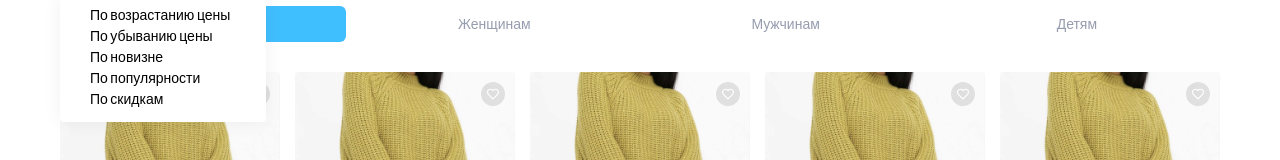
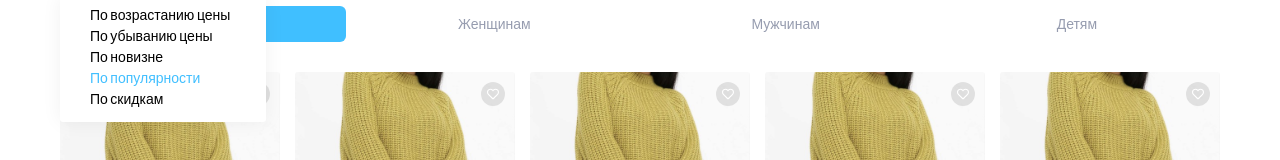
Before and after one commit to tameoo/shop-app, a React (Create React App) app: page /category/1 in a window 1280 px wide. Both pictures are taken after a click on the button "По популярности". Shown: the part 139-299 px from the top of the page. Built offline with nearby package versions, Linux system fonts and the light colour scheme.

Commit message:
style: added active class to choosen item in option

```diff
--- a/src/pages/SubCategoryPage/SubCategoryPage.css
+++ b/src/pages/SubCategoryPage/SubCategoryPage.css
@@ -53,7 +53,6 @@
 }
 
 .option-item {
-  text-align: justify;
   margin-bottom: 5px;
   font-size: 14px;
   line-height: 16px;
@@ -63,3 +62,7 @@
 .option-list-active {
   display: block;
 }
+
+.option-item-active {
+  color: #40bfff;
+}
--- a/src/pages/SubCategoryPage/SubCategoryPage.js
+++ b/src/pages/SubCategoryPage/SubCategoryPage.js
@@ -77,7 +77,9 @@ const Option = () => {
         {option.map((item) => (
           <li
             key={item}
-            className="option-item"
+            className={`option-item ${
+              item === isActiveOption ? "option-item-active" : ""
+            }`}
             onClick={() => chooseItem(item)}
           >
             {item}
```
